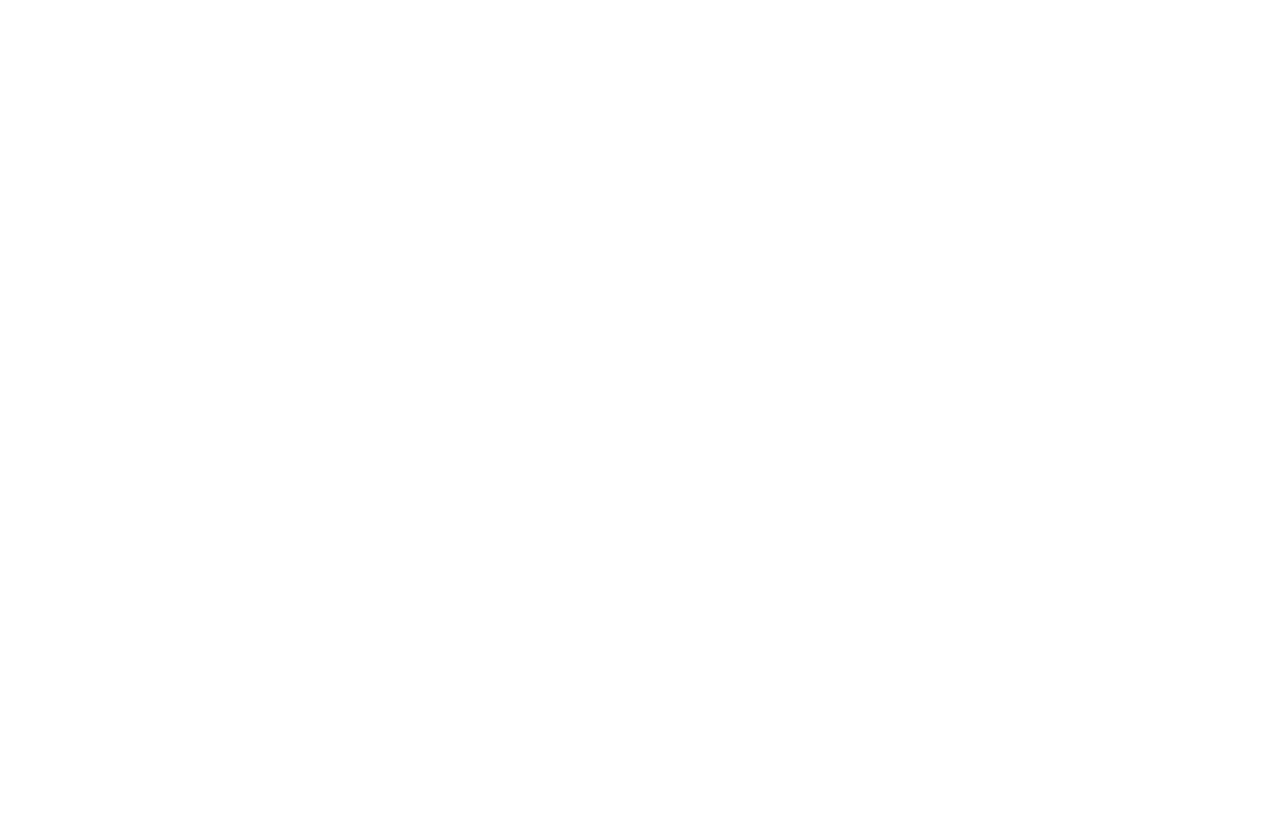
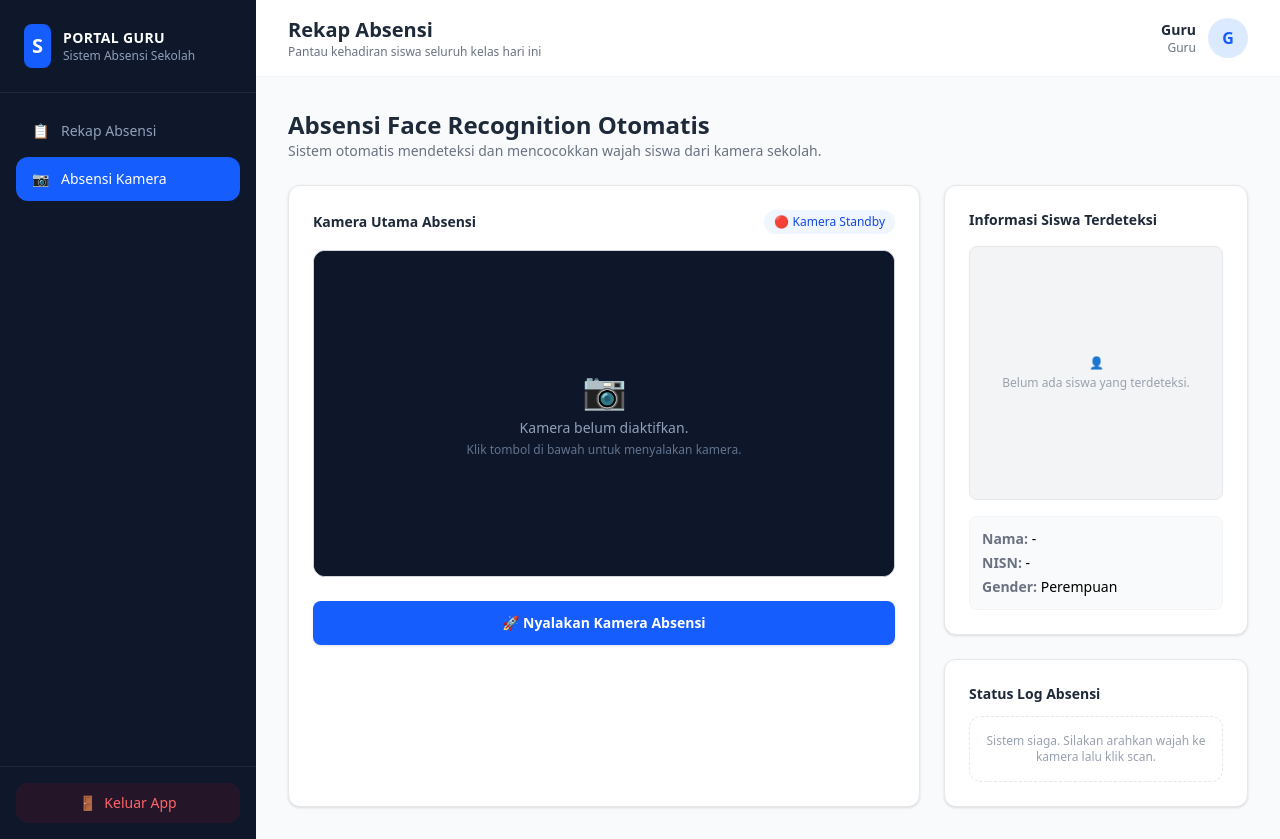
Before and after one commit to rivaiRBotich/absensi-sekolah, a Nuxt app in the folder nuxt-absensi-frontend/: page /guru/absensi-kamera in a window 1280 px wide. Before the commit this address had no page. Before the commit the page ends 800 px from the top, so only its background shows below. Built offline with nearby package versions, Linux system fonts and the light colour scheme.

Commit message:
tambah menu kamera

```diff
--- a/nuxt-absensi-frontend/layouts/guru.vue
+++ b/nuxt-absensi-frontend/layouts/guru.vue
@@ -34,6 +34,15 @@
             :class="route.path === '/guru' ? 'bg-blue-600 text-white' : 'text-slate-400 hover:bg-slate-800 hover:text-slate-200'"
           >
             📋 <span>Rekap Absensi</span>
+          </NuxtLink>
+
+          <NuxtLink
+            to="/guru/absensi-kamera"
+            @click="isSidebarOpen = false"
+            class="flex items-center gap-3 px-4 py-3 rounded-xl transition-colors"
+            :class="route.path.startsWith('/guru/absensi-kamera') ? 'bg-blue-600 text-white' : 'text-slate-400 hover:bg-slate-800 hover:text-slate-200'"
+          >
+            📷 <span>Absensi Kamera</span>
           </NuxtLink>
         </nav>
       </div>
--- /dev/null
+++ b/nuxt-absensi-frontend/pages/guru/absensi-kamera.vue
@@ -0,0 +1,197 @@
+<template>
+  <div class="space-y-6">
+    <!-- Header Informasi -->
+    <div class="flex flex-col sm:flex-row justify-between items-start sm:items-center gap-4">
+      <div>
+        <h1 class="text-2xl font-bold text-gray-800">Absensi Face Recognition Otomatis</h1>
+        <p class="text-sm text-gray-500">Sistem otomatis mendeteksi dan mencocokkan wajah siswa dari kamera sekolah.</p>
+      </div>
+    </div>
+
+    <div class="grid grid-cols-1 lg:grid-cols-3 gap-6">
+      <!-- Kolom Kiri: Kamera & Tombol Scan -->
+      <div class="lg:col-span-2 bg-white rounded-xl border border-gray-200 shadow-sm p-6 space-y-4">
+        <div class="flex justify-between items-center">
+          <h3 class="font-bold text-gray-800 text-sm">Kamera Utama Absensi</h3>
+          <span class="text-xs px-2.5 py-1 bg-blue-50 text-blue-700 rounded-full font-medium">
+            {{ cameraActive ? '🟢 Kamera Aktif' : '🔴 Kamera Standby' }}
+          </span>
+        </div>
+
+        <!-- Video / Webcam Container -->
+        <div class="relative w-full aspect-video bg-slate-900 rounded-xl overflow-hidden flex items-center justify-center border border-gray-300">
+          <video ref="videoElement" autoplay playsinline class="w-full h-full object-cover"></video>
+          <canvas ref="canvasElement" class="hidden"></canvas>
+
+          <!-- Placeholder jika kamera mati -->
+          <div v-if="!cameraActive" class="absolute inset-0 flex flex-col items-center justify-center text-slate-400 bg-slate-900/90 p-4 text-center">
+            <span class="text-4xl mb-2">📷</span>
+            <p class="text-sm font-medium">Kamera belum diaktifkan.</p>
+            <p class="text-xs text-slate-500 mt-1">Klik tombol di bawah untuk menyalakan kamera.</p>
+          </div>
+        </div>
+
+        <!-- Tombol Kontrol Kamera -->
+        <div class="flex gap-3 pt-2">
+          <button
+            v-if="!cameraActive"
+            @click="startCamera"
+            class="px-4 py-3 bg-blue-600 hover:bg-blue-700 text-white text-sm font-semibold rounded-lg w-full transition-colors shadow-sm"
+          >
+            🚀 Nyalakan Kamera Absensi
+          </button>
+          <button
+            v-else
+            @click="scanAndVerify"
+            :disabled="loadingVerify"
+            class="px-4 py-3 bg-green-600 hover:bg-green-700 disabled:bg-gray-400 text-white text-sm font-semibold rounded-lg w-full transition-colors flex items-center justify-center gap-2 shadow-sm"
+          >
+            <span v-if="loadingVerify" class="animate-spin">⏳</span>
+            <span>{{ loadingVerify ? 'Memproses Liveness & AI...' : '📸 Scan & Absen Otomatis' }}</span>
+          </button>
+          <button
+            v-if="cameraActive"
+            @click="stopCamera"
+            class="px-4 py-3 bg-red-100 hover:bg-red-200 text-red-600 text-sm font-semibold rounded-lg transition-colors"
+          >
+            Matikan
+          </button>
+        </div>
+      </div>
+
+      <!-- Kolom Kanan: Hasil Deteksi Siswa -->
+      <div class="space-y-6">
+        <!-- Hasil Siswa yang Dikenali -->
+        <div class="bg-white rounded-xl border border-gray-200 shadow-sm p-6 space-y-4">
+          <h3 class="font-bold text-gray-800 text-sm">Informasi Siswa Terdeteksi</h3>
+
+          <div class="w-full aspect-square bg-gray-100 rounded-lg overflow-hidden border border-gray-200 flex items-center justify-center">
+            <img
+              v-if="detectedStudent?.face_image_path"
+              :src="`/storage/${detectedStudent.face_image_path}`"
+              alt="Foto Siswa Terdeteksi"
+              class="w-full h-full object-cover"
+            />
+            <div v-else class="text-center p-4 text-gray-400 text-xs">
+              <span>👤</span>
+              <p class="mt-1">Belum ada siswa yang terdeteksi.</p>
+            </div>
+          </div>
+
+          <div class="text-sm space-y-1 bg-gray-50 p-3 rounded-lg border border-gray-100">
+            <p><strong class="text-gray-500">Nama:</strong> {{ detectedStudent?.name || '-' }}</p>
+            <p><strong class="text-gray-500">NISN:</strong> {{ detectedStudent?.nisn || '-' }}</p>
+            <p><strong class="text-gray-500">Gender:</strong> {{ detectedStudent?.gender === 'L' ? 'Laki-Laki' : 'Perempuan' }}</p>
+          </div>
+        </div>
+
+        <!-- Status / Notifikasi Sistem -->
+        <div class="bg-white rounded-xl border border-gray-200 shadow-sm p-6 space-y-3">
+          <h3 class="font-bold text-gray-800 text-sm">Status Log Absensi</h3>
+
+          <div v-if="verificationResult" :class="['p-4 rounded-xl border text-sm', verificationResult.verified ? 'bg-green-50 border-green-200 text-green-700' : 'bg-red-50 border-red-200 text-red-700']">
+            <p class="font-bold text-base mb-1">{{ verificationResult.verified ? '✅ Berhasil Tercatat' : '❌ Gagal Terdeteksi' }}</p>
+            <p class="text-xs opacity-90">{{ verificationResult.message }}</p>
+          </div>
+          <div v-else class="p-4 rounded-xl border border-dashed border-gray-200 text-center text-xs text-gray-400">
+            Sistem siaga. Silakan arahkan wajah ke kamera lalu klik scan.
+          </div>
+        </div>
+      </div>
+    </div>
+  </div>
+</template>
+
+<script setup>
+import { ref, onUnmounted } from 'vue'
+
+definePageMeta({ layout: 'guru' })
+const config = useRuntimeConfig()
+
+const token = useCookie('token')
+const cameraActive = ref(false)
+const videoElement = ref(null)
+const canvasElement = ref(null)
+let mediaStream = null
+
+const loadingVerify = ref(false)
+const verificationResult = ref(null)
+const detectedStudent = ref(null)
+
+// Nyalakan Webcam
+const startCamera = async () => {
+  try {
+    mediaStream = await navigator.mediaDevices.getUserMedia({ video: { width: 640, height: 480 } })
+    if (videoElement.value) {
+      videoElement.value.srcObject = mediaStream
+      cameraActive.value = true
+    }
+  } catch (err) {
+    alert('Gagal mengakses kamera browser. Pastikan izin kamera aktif.')
+    console.error(err)
+  }
+}
+
+// Matikan Webcam
+const stopCamera = () => {
+  if (mediaStream) {
+    mediaStream.getTracks().forEach(track => track.stop())
+    mediaStream = null
+  }
+  cameraActive.value = false
+  detectedStudent.value = ref(null)
+}
+
+// Proses Tangkap Foto & Kirim ke Laravel
+const scanAndVerify = async () => {
+  if (!videoElement.value || !canvasElement.value) return
+
+  const video = videoElement.value
+  const canvas = canvasElement.value
+  canvas.width = video.videoWidth
+  canvas.height = video.videoHeight
+
+  const ctx = canvas.getContext('2d')
+  ctx.drawImage(video, 0, 0, canvas.width, canvas.height)
+
+  canvas.toBlob(async (blob) => {
+    if (!blob) return alert('Gagal mengambil tangkapan layar kamera.')
+
+    loadingVerify.value = true
+    verificationResult.value = null
+    detectedStudent.value = null
+
+    try {
+      const formData = new FormData()
+      formData.append('tenant_id', 1) // Ubah sesuai ID tenant sekolah yang aktif
+      formData.append('captured_image', blob, 'captured.jpg')
+
+      // Request langsung ke API Laravel yang sudah diatur di Controller
+      const res = await $fetch(`${config.public.apiBase}/admin/attendance/face-automatic`, {
+        method: 'POST',
+        headers: { Authorization: `Bearer ${token.value}` },
+        body: formData
+      })
+
+      verificationResult.value = {
+        verified: true,
+        message: res.message
+      }
+      detectedStudent.value = res.student
+
+    } catch (err) {
+      console.error(err)
+      verificationResult.value = {
+        verified: false,
+        message: err.data?.message || 'Wajah tidak dikenali atau gagal terhubung ke server.'
+      }
+    } finally {
+      loadingVerify.value = false
+    }
+  }, 'image/jpeg', 0.95)
+}
+
+onUnmounted(() => {
+  stopCamera()
+})
+</script>
```
Also changed, not shown: 1 other file (tests, documents, lock files or other folders).
